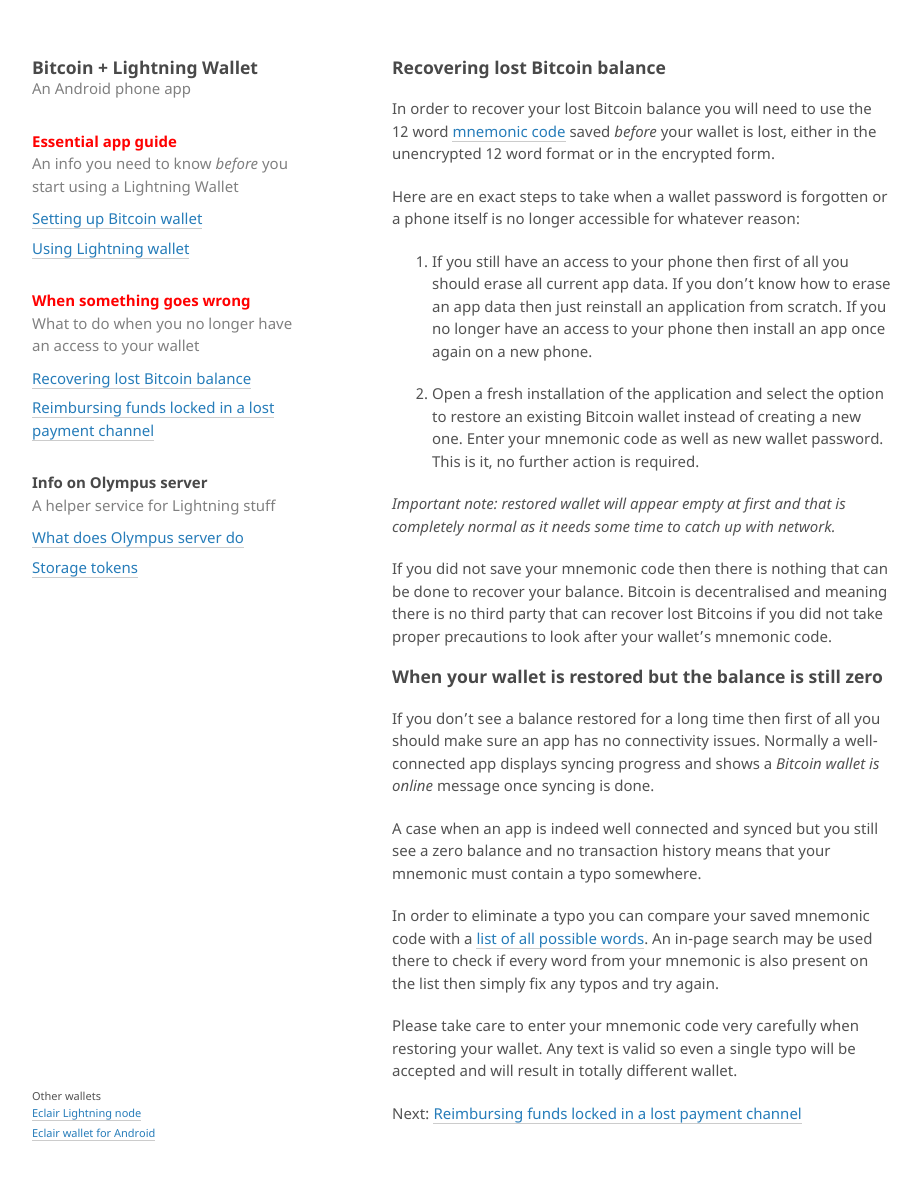
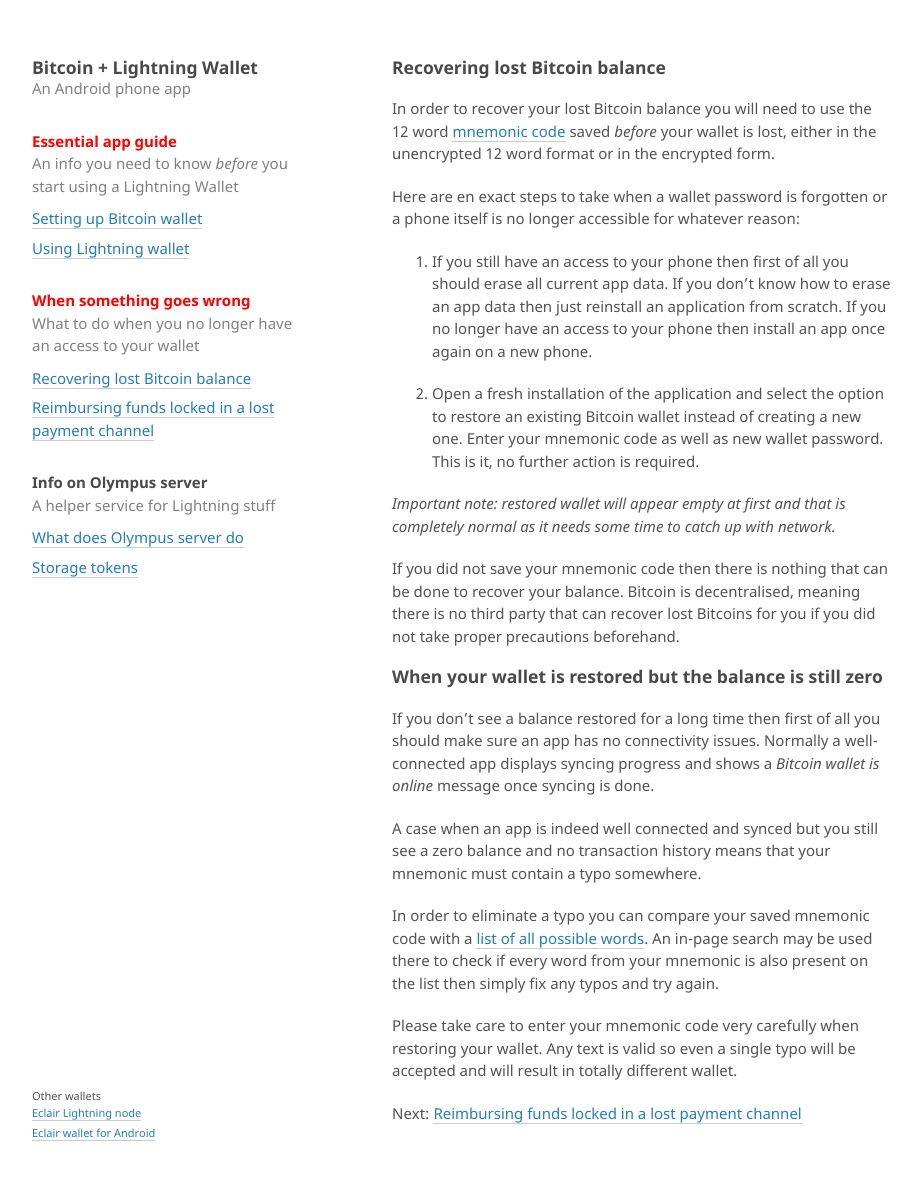
Before and after one commit to takaya-imai/lnwallet-site, a Jekyll site: the page built from recovering-lost-bitcoin-balance.md, in a window 1280 px wide and 1194 px high. Shown: the top 1180 px of the window, without its empty margins (178-1099 px from the left). Built offline with Jekyll 4.4.1, drawn with Linux system fonts in a browser that asks for light colours; our own code applies the rules of GitHub Pages for plain Markdown files.

Commit message:
Deleted extra word and shortened new line

```diff
--- a/recovering-lost-bitcoin-balance.md
+++ b/recovering-lost-bitcoin-balance.md
@@ -14,7 +14,7 @@ Here are en exact steps to take when a wallet password is forgotten or a phone i
 
 *Important note: restored wallet will appear empty at first and that is completely normal as it needs some time to catch up with network.*
 
-If you did not save your mnemonic code then there is nothing that can be done to recover your balance. Bitcoin is decentralised and meaning there is no third party that can recover lost Bitcoins if you did not take proper precautions to look after your wallet's mnemonic code.
+If you did not save your mnemonic code then there is nothing that can be done to recover your balance. Bitcoin is decentralised, meaning there is no third party that can recover lost Bitcoins for you if you did not take proper precautions beforehand.
 
 ### When your wallet is restored but the balance is still zero
 
```
